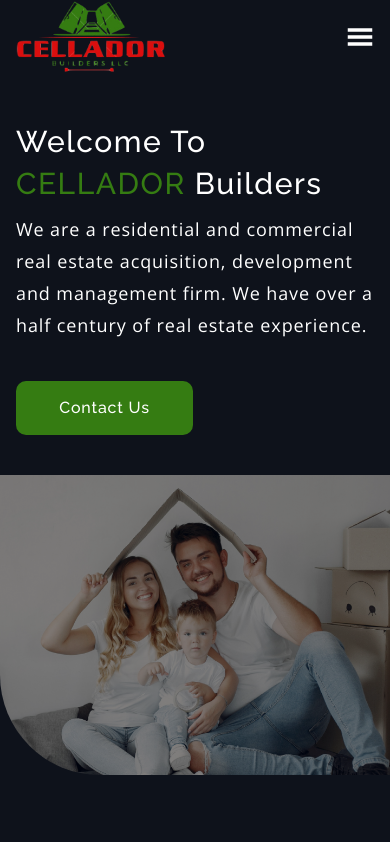
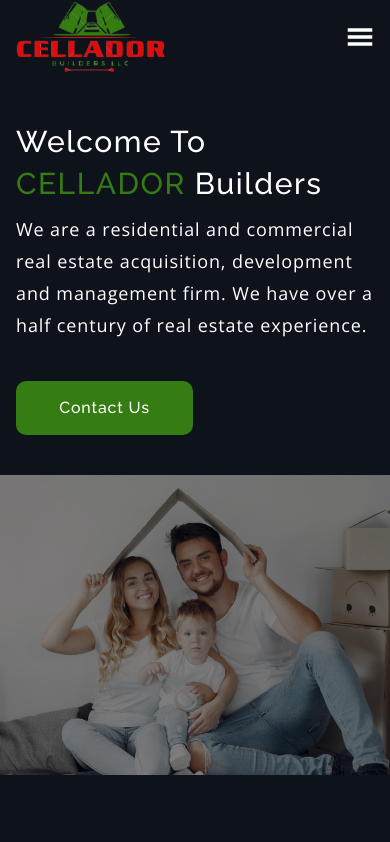
Before and after one commit to Pradeepsingh143/cellador, a Next.js app: page / in a window 390 px wide. Shown: the top 842 px of the page. Built offline with nearby package versions, Linux system fonts and the light colour scheme.

Commit message:
change images size

```diff
--- a/src/app/page.js
+++ b/src/app/page.js
@@ -30,18 +30,19 @@
             />
           </div>
           <div className="right__col w-full md:w-1/2">
+            <div className="image h-[300px] md:h-[720px] relative">
             <Image
-              className="brightness-50 h-[300px] md:h-[720px] rounded-none md:rounded-bl-3xl"
+              className="brightness-50 rounded-none rounded-bl-none md:rounded-bl-[100px]"
               style={{
                 objectFit: "cover",
-                borderRadius: "0px 0px 0px 100px"
               }}
+              fill={true}
+              layout={"fill"}
               priority={true}
               src={"/assests/heroimg.png"}
-              height={798}
-              width={746}
               alt="CELLADOR Builders hero image"
             />
+            </div>
           </div>
         </div>
       </section>
@@ -108,7 +109,7 @@
                 alt="why choose CELLADOR Builders"
                 width={460}
                 height={570}
-                className="z-10 relative h-[220px] md:w-[460px] md:h-[570px]"
+                className="z-10 relative h-[220px] md:w-[460px] md:h-[570px] object-cover rounded-xl"
               />
               <Image
                 src={group}
@@ -167,7 +168,7 @@
               alt="CELLADOR Builders Mission"
               width={460}
               height={500}
-              className="w-[460px] h-[220px] md:w-[460px] md:h-[500px]"
+              className="w-[460px] h-[220px] md:w-[460px] md:h-[500px] object-cover rounded-xl"
             />
           </div>
           <div className="right-col mt-8 md:mt-0 md:flex-1 md:ml-10 md:mr-16">
@@ -202,7 +203,7 @@
               alt="CELLADOR Builders vision"
               width={460}
               height={500}
-              className="w-[460px] h-[220px] md:w-[460px] md:h-[500px]"
+              className="w-[460px] h-[220px] md:w-[460px] md:h-[500px] object-cover rounded-xl"
             />
           </div>
           <div className="right-col mt-8 md:mt-0 md:flex-1 md:mr-16">
```
